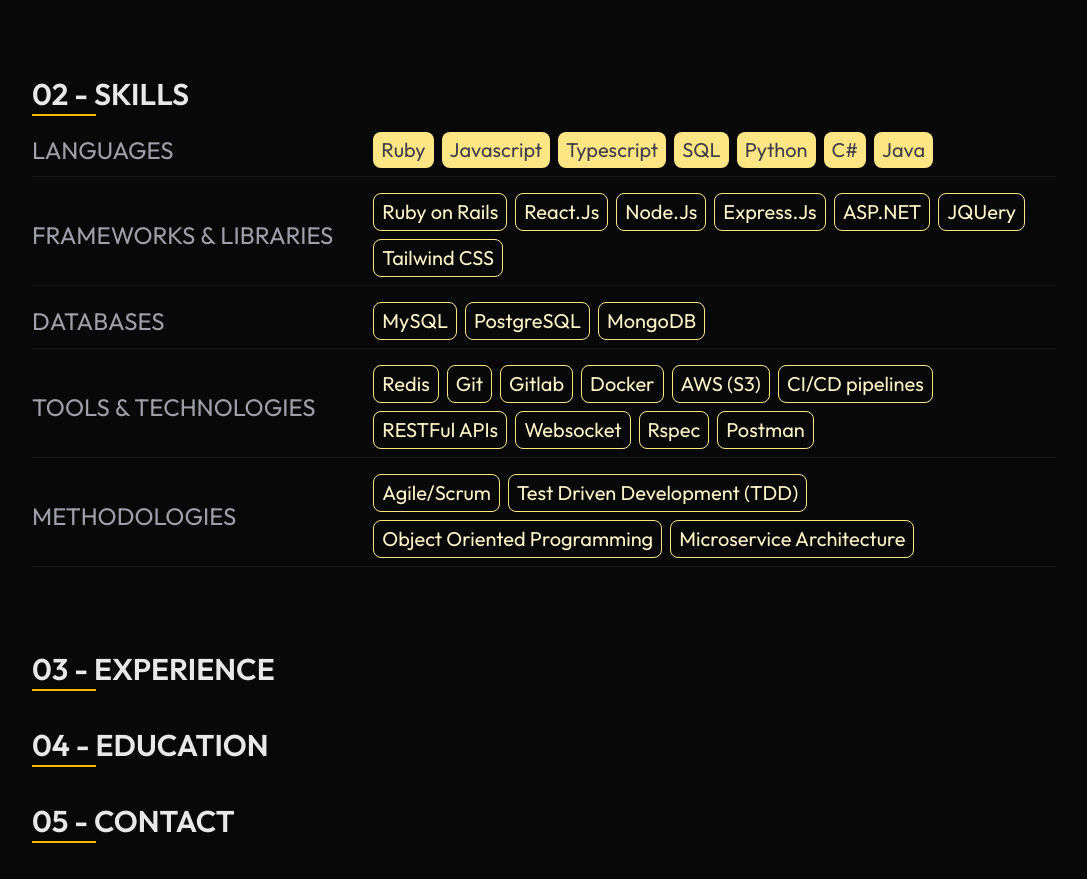
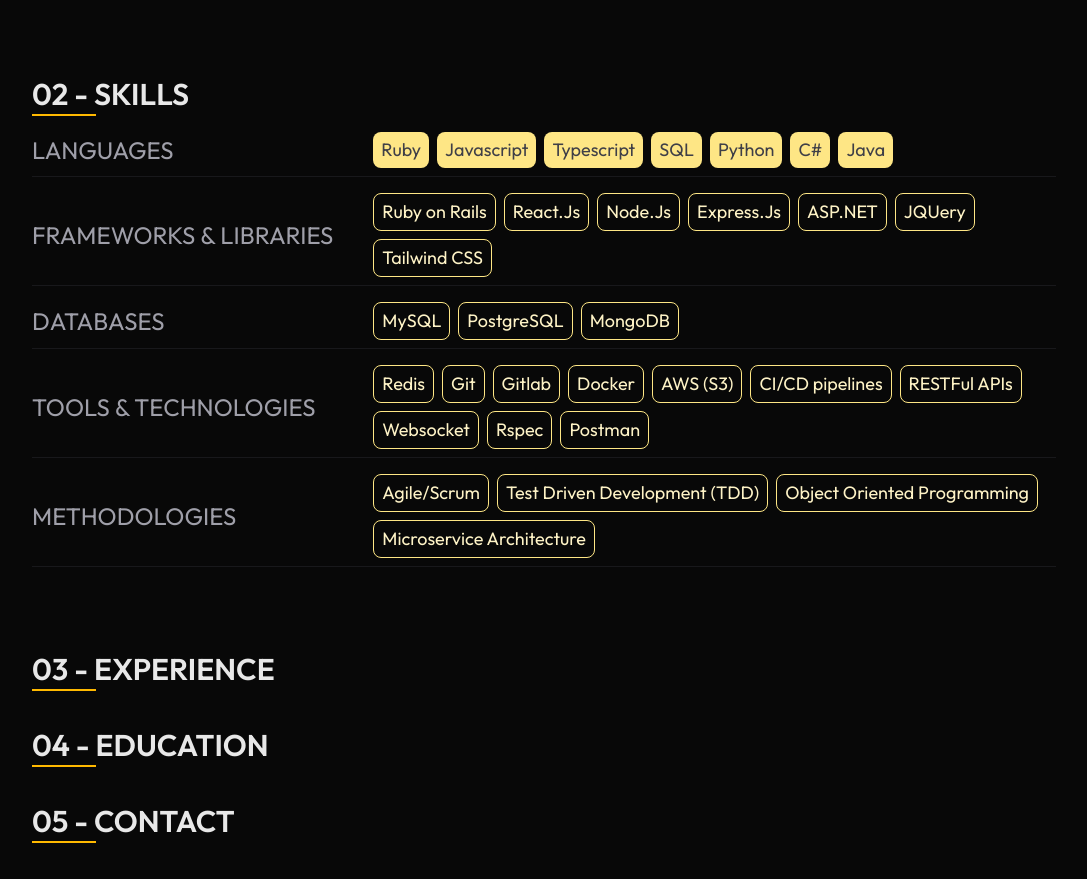
Before and after one commit to AbhishekDave2000/portfolio, a React (Vite) app: page / in a window 1280 px wide. Shown: the part 900-1779 px from the top of the page, without its empty margins (96-1183 px from the left). Built offline with nearby package versions, Linux system fonts and the light colour scheme.

Commit message:
chore(Skill) Refactor and make component for the particular skills tag for reuse purpose

```diff
--- /dev/null
+++ b/src/components/SkillTag.jsx
@@ -0,0 +1,10 @@
+const PRIMARY_SKILLS    = "text-lg text-zinc-700 px-2 py-1 rounded-lg bg-amber-200";
+const SECONDARY_SKILLS  = "text-lg text-amber-100 px-2 py-1 rounded-lg border border-amber-200";
+
+const SkillTag = ({skill,skillType}) => {
+    return(
+        <span className={skillType === "primary" ? PRIMARY_SKILLS : SECONDARY_SKILLS}>{skill}</span>
+    )
+}
+
+export default SkillTag;
--- a/src/components/SkillsRow.jsx
+++ b/src/components/SkillsRow.jsx
@@ -1,5 +1,4 @@
-const PRIMARY_SKILLS    = "text-xl text-zinc-700 px-2 py-1 rounded-lg bg-amber-200";
-const SECONDARY_SKILLS  = "text-xl text-amber-100 px-2 py-1 rounded-lg border border-amber-200";
+import SkillTag from "./SkillTag";
 
 const SkillsRow = ({heading, skillType, skills}) => {
     return(
@@ -9,7 +8,7 @@ const SkillsRow = ({heading, skillType, skills}) => {
             </div>
             <div className="flex flex-row flex-wrap gap-2 item-center col-span-2">
                 {skills.map((skill) =>
-                    <span className={skillType === "primary" ? PRIMARY_SKILLS : SECONDARY_SKILLS}>{skill}</span>
+                    <SkillTag key={skill} skill={skill} skillType={skillType}/>
                 )}
             </div>
         </div>
```
